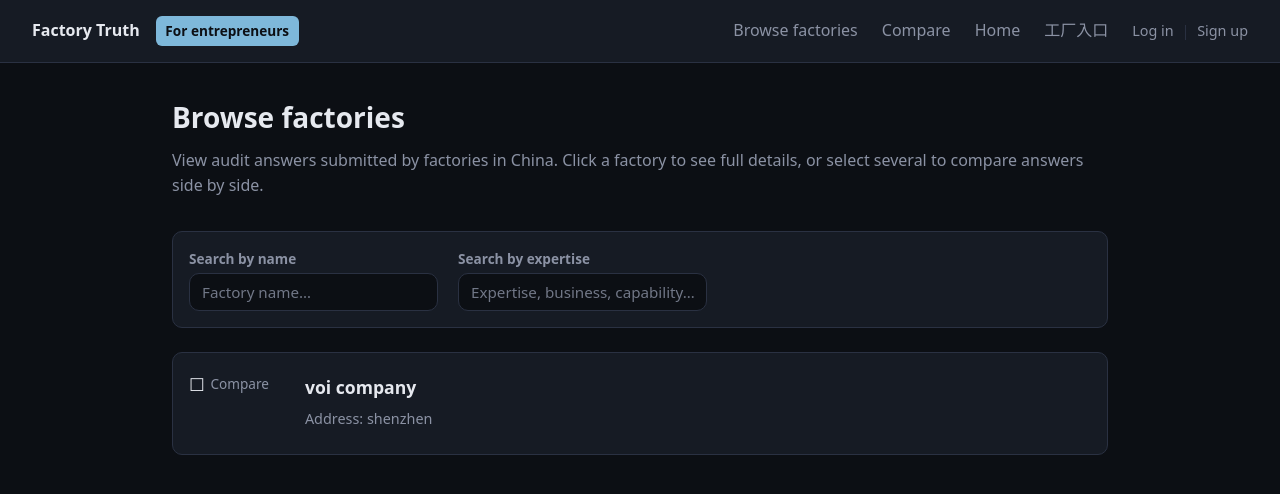
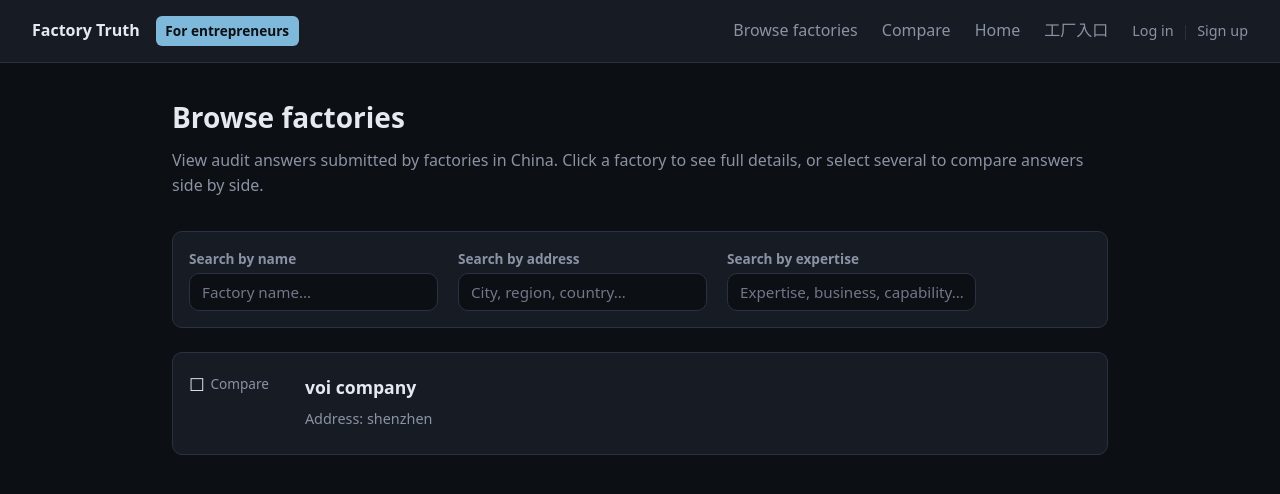
Before and after one commit to hansstam86/factorytruth, a Next.js app: page /entrepreneurs in a window 1280 px wide. Shown: the top 494 px of the page. Built offline with nearby package versions, Linux system fonts and the light colour scheme; no server answers.

Commit message:
Entrepreneurs: add search by address
Co-authored-by: Cursor <cursoragent@cursor.com>

```diff
--- a/app/entrepreneurs/page.tsx
+++ b/app/entrepreneurs/page.tsx
@@ -18,6 +18,7 @@ export default function EntrepreneursPage() {
   const [loading, setLoading] = useState(true);
   const [compareIds, setCompareIdsState] = useState<string[]>([]);
   const [searchName, setSearchName] = useState("");
+  const [searchAddress, setSearchAddress] = useState("");
   const [searchExpertise, setSearchExpertise] = useState("");
 
   useEffect(() => {
@@ -58,12 +59,14 @@ export default function EntrepreneursPage() {
     : "/entrepreneurs/compare";
 
   const nameLower = searchName.trim().toLowerCase();
+  const addressLower = searchAddress.trim().toLowerCase();
   const expertiseLower = searchExpertise.trim().toLowerCase();
   const filteredFactories = factories.filter((f) => {
     const matchName = !nameLower || (f.name && f.name.toLowerCase().includes(nameLower));
+    const matchAddress = !addressLower || (f.address && f.address.toLowerCase().includes(addressLower));
     const matchExpertise =
       !expertiseLower || (f.expertise && f.expertise.toLowerCase().includes(expertiseLower));
-    return matchName && matchExpertise;
+    return matchName && matchAddress && matchExpertise;
   });
 
   return (
@@ -90,6 +93,20 @@ export default function EntrepreneursPage() {
             />
           </div>
           <div className={styles.searchField}>
+            <label htmlFor="search-address" className={styles.searchLabel}>
+              Search by address
+            </label>
+            <input
+              id="search-address"
+              type="text"
+              value={searchAddress}
+              onChange={(e) => setSearchAddress(e.target.value)}
+              placeholder="City, region, country…"
+              className={styles.searchInput}
+              aria-label="Search by address"
+            />
+          </div>
+          <div className={styles.searchField}>
             <label htmlFor="search-expertise" className={styles.searchLabel}>
               Search by expertise
             </label>
@@ -104,7 +121,7 @@ export default function EntrepreneursPage() {
             />
           </div>
         </div>
-        {(nameLower || expertiseLower) && (
+        {(nameLower || addressLower || expertiseLower) && (
           <p className={styles.searchSummary}>
             Showing {filteredFactories.length} of {factories.length} factories
           </p>
```
